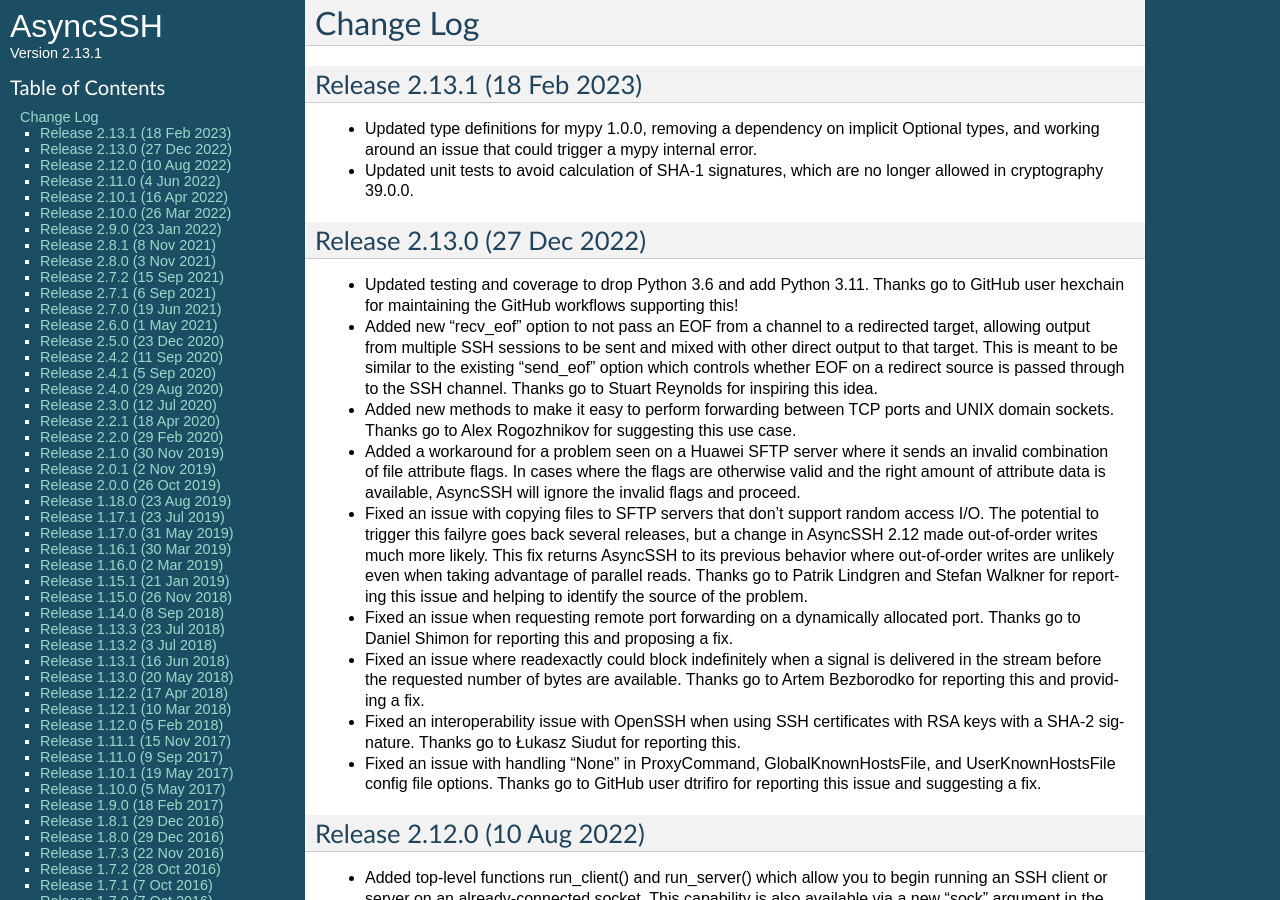
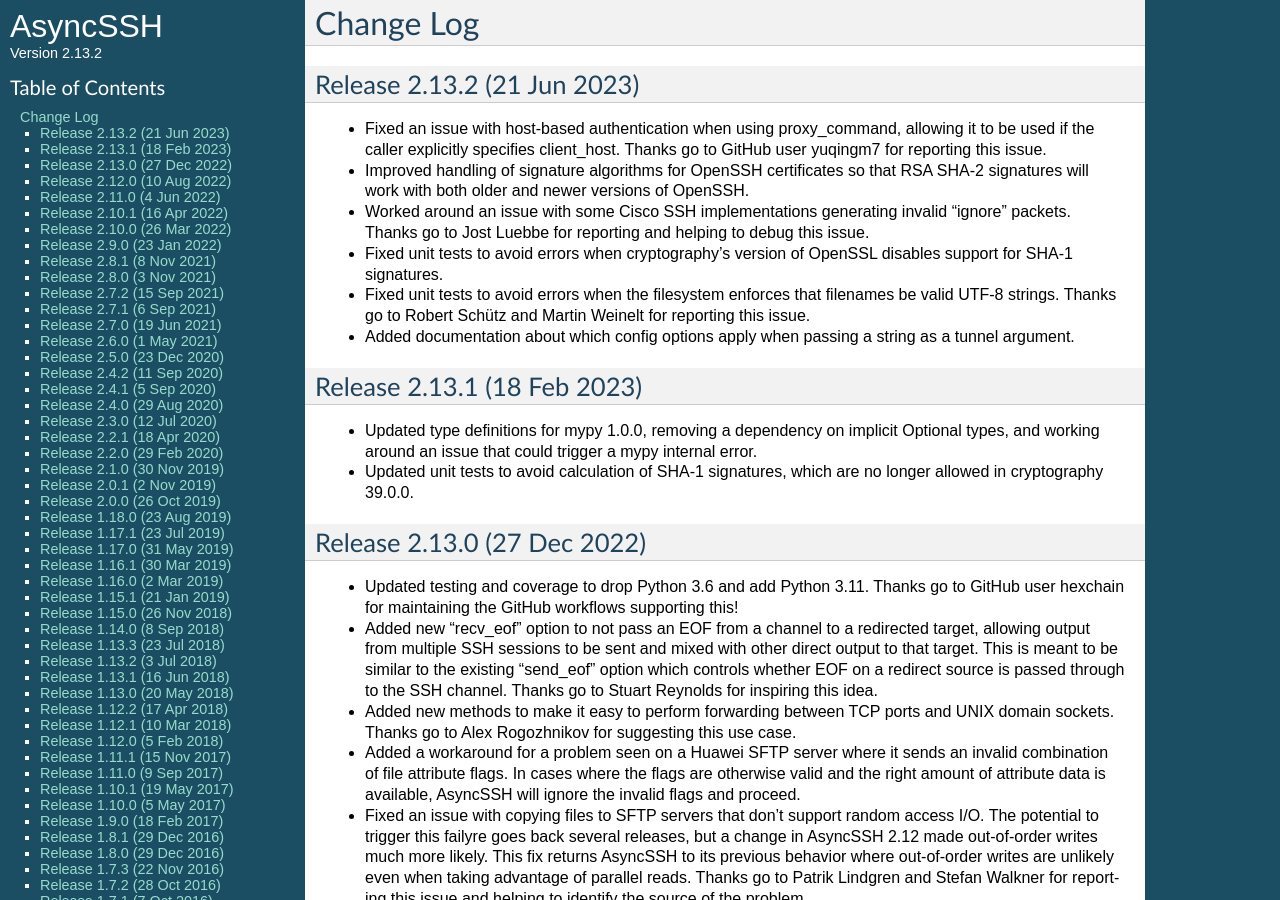
Before and after one commit to ronf/asyncssh, a Sphinx documentation site: the page built from docs/changes.rst, in a window 1280 px wide and 900 px high. Built offline with Sphinx 7.4.7, drawn with Linux system fonts in a browser that asks for light colours.

Commit message:
Bump version number up to 2.13.2 and update change log

```diff
--- a/asyncssh/version.py
+++ b/asyncssh/version.py
@@ -26,4 +26,4 @@ __author_email__ = 'ronf@timeheart.net'
 
 __url__ = 'http://asyncssh.timeheart.net'
 
-__version__ = '2.13.1'
+__version__ = '2.13.2'
--- a/docs/changes.rst
+++ b/docs/changes.rst
@@ -2,6 +2,31 @@
 
 Change Log
 ==========
+
+Release 2.13.2 (21 Jun 2023)
+----------------------------
+
+* Fixed an issue with host-based authentication when using proxy_command,
+  allowing it to be used if the caller explicitly specifies client_host.
+  Thanks go to GitHub user yuqingm7 for reporting this issue.
+
+* Improved handling of signature algorithms for OpenSSH certificates
+  so that RSA SHA-2 signatures will work with both older and newer
+  versions of OpenSSH.
+
+* Worked around an issue with some Cisco SSH implementations generating
+  invalid "ignore" packets. Thanks go to Jost Luebbe for reporting and
+  helping to debug this issue.
+
+* Fixed unit tests to avoid errors when cryptography's version of
+  OpenSSL disables support for SHA-1 signatures.
+
+* Fixed unit tests to avoid errors when the filesystem enforces that
+  filenames be valid UTF-8 strings. Thanks go to Robert Schütz and
+  Martin Weinelt for reporting this issue.
+
+* Added documentation about which config options apply when passing
+  a string as a tunnel argument.
 
 Release 2.13.1 (18 Feb 2023)
 ----------------------------
```
